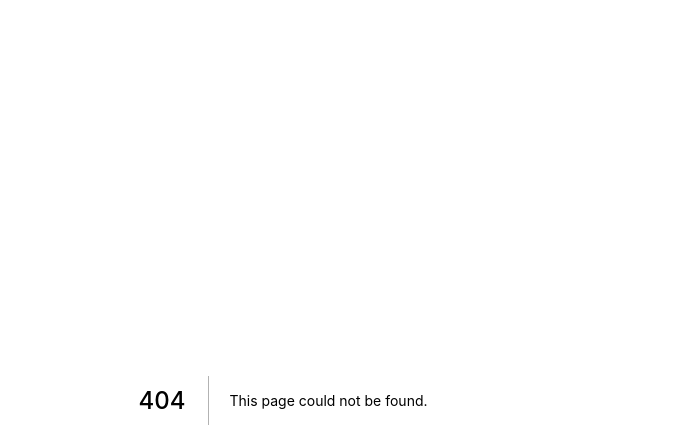
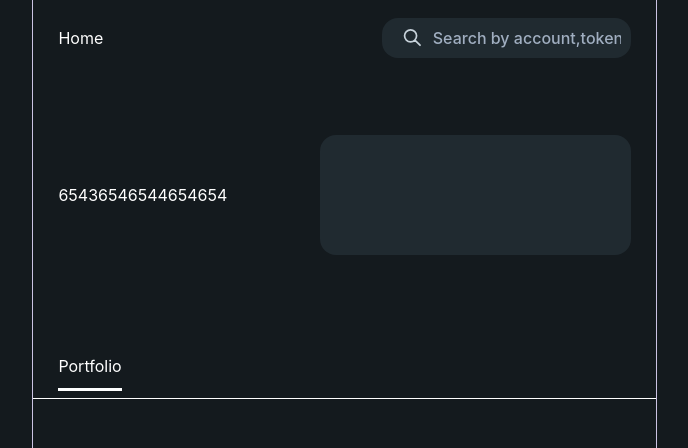
Before and after one commit to Bheemesh1706/Tapper, a Next.js app: page /watchlist in a window 1280 px wide. Before the commit this address had no page. Shown: the top 448 px of the page, without its empty margins (357-1045 px from the left). Built offline with nearby package versions, Linux system fonts and the light colour scheme.

Commit message:
Added address layot

```diff
--- /dev/null
+++ b/pages/watchlist.tsx
@@ -0,0 +1,40 @@
+import React from 'react';
+import styles from  '../styles/Watchlist.module.css';
+
+function AddressBook() {
+  return (
+    <div className={styles.mainContainer}>
+        <section className={styles.sideNavbar}></section>
+        <section className={styles.middleContainer}>
+            <nav className={styles.navContainer}>
+                <p>Home</p>
+                <div className={`${styles.inputContainer}`}>
+
+                        <svg xmlns="http://www.w3.org/2000/svg"  fill="none" viewBox="0 0 24 24" stroke="currentColor" strokeWidth={2}>
+                            <path strokeLinecap="round" strokeLinejoin="round" d="M21 21l-6-6m2-5a7 7 0 11-14 0 7 7 0 0114 0z" />
+                        </svg>
+
+                        <input placeholder='Search by account,token,ENS...' >
+                        </input>
+                </div>
+            </nav>
+            <div className={styles.bodyContainer}>
+                    <div className={styles.bodyHeader}>
+                            <p>65436546544654654</p>
+                            <div className={styles.infoContainer}>
+
+                            </div>
+                    </div>
+                    <div className={styles.bodyMain}>
+                        <nav className={styles.bodyNavContainer}>
+                          <p>Portfolio</p>
+                        </nav>
+                    </div>
+            </div>
+        </section>
+
+    </div>
+  )
+}
+
+export default AddressBook
--- /dev/null
+++ b/styles/Watchlist.module.css
@@ -0,0 +1,120 @@
+.mainContainer{
+    height: 100vh;
+    padding: 0 16px;
+    background-color: #141a1e;
+    color: white;
+    overflow: hidden;
+    display: flex;
+  }
+
+  .container{
+    padding: 0 16px;
+  }
+
+
+  /*Side NavBar*/
+    .sideNavbar{
+        height: 100%;
+        width: 30%;
+        border-right: 0.05px solid #CBC3E3 ;
+    }
+  /*Side Navbar*/
+
+  /* Middle Container */
+    .middleContainer{
+        height: 100%;
+        width: 734px;
+        max-width: 50%;
+        border-right: 0.05px solid #CBC3E3;
+    }
+
+    .inputContainer{
+        display: flex;
+        height: 100%;
+        width: 40%;
+        justify-content: flex-start;
+        align-items: center;
+        border-radius: 16px;
+        background-color: #202A30;
+        padding: 20px 10px;
+        margin-right: 25px;
+      }
+
+      .inputContainer input{
+        width: 100%;
+        max-width: 250px;
+        color: #c7d2da;
+        font-size: 16px;
+        font-weight: 500;
+        outline: none;
+        border: none;
+        background-color: transparent;
+      }
+
+      .inputContainer svg{
+        margin: 0 10px;
+        max-height: 25px;
+        min-height: 25px;
+        color: #c7d2da;
+      }
+
+      .navContainer{
+          height: 25px;
+          width: 100%;
+          display: flex;
+          justify-content: space-between;
+          align-items: center;
+          margin: 25px 0;
+      }
+
+      .navContainer p{
+          margin-left: 25px;
+      }
+
+      .bodyContainer{
+          height: 100%;
+          width: 100%;
+
+
+      }
+
+      .bodyContainer p{
+        margin-left: 25px;
+    }
+
+      .bodyHeader{
+          height: 30%;
+          width: 100%;
+          display: flex;
+          justify-content: space-between;
+          align-items: center;
+      }
+
+      .bodyMain{
+          height: 70%;
+          width: 100%;
+      }
+
+      .bodyNavContainer{
+          height: 15%;
+          width: 100%;
+          display: flex;
+          justify-content: flex-start;
+          align-items: center;
+          border-bottom: 1px solid white;
+          padding-top: 32px;
+      }
+
+      .bodyNavContainer p{
+          padding-bottom: 10px;
+          border-bottom: 3px solid white;
+      }
+
+      .infoContainer{
+          height: 50%;
+          width: 50%;
+          background-color: #202A30;
+          margin-right: 25px;
+          border-radius: 16px;
+      }
+  /* Middle Container */
```
